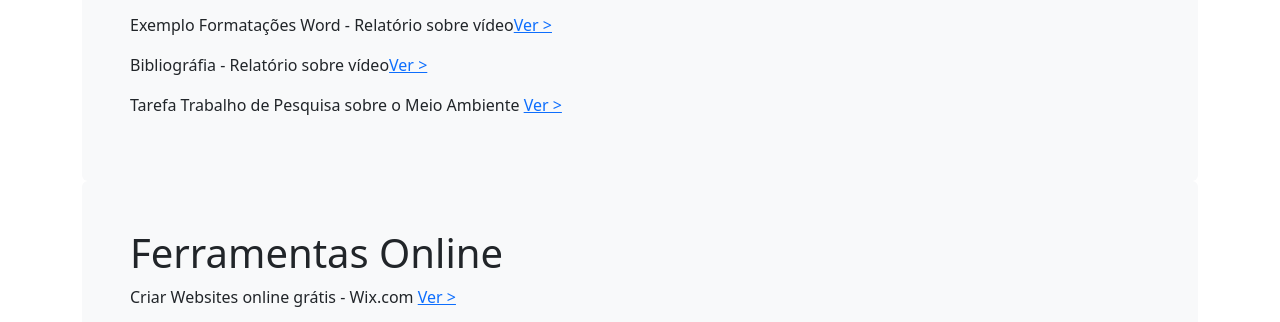
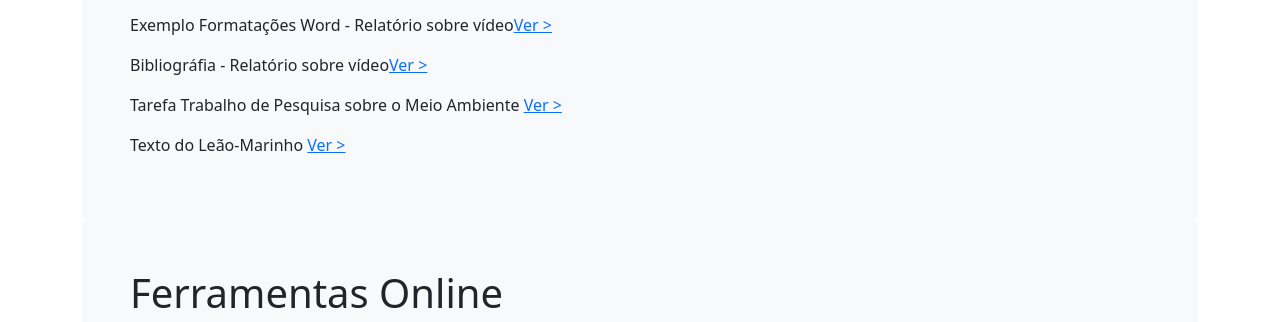
Before and after one commit to MiguelBoone/formacaotic.pt, a plain HTML site: page avancado.html in a window 1280 px wide. Shown: the part 473-795 px from the top of the page. Drawn offline with nearby package versions, Linux system fonts and the light colour scheme.

Commit message:
Update avancado.html

```diff
--- a/avancado.html
+++ b/avancado.html
@@ -68,6 +68,7 @@
     <p>Bibliográfia - Relatório sobre vídeo<a href="/files/Relatório sobre Vídeo.docx">Ver ></a></p>
 
     <p>Tarefa Trabalho de Pesquisa sobre o Meio Ambiente <a href="/files/Meio Ambiente.pdf">Ver ></a></p>
+    <p>Texto do Leão-Marinho <a href="leao-marinho.html">Ver ></a></p>
 
 
   </div>
```
